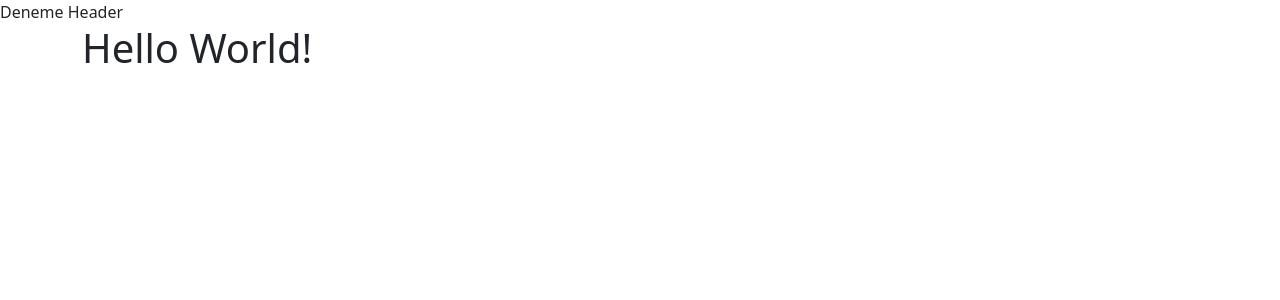
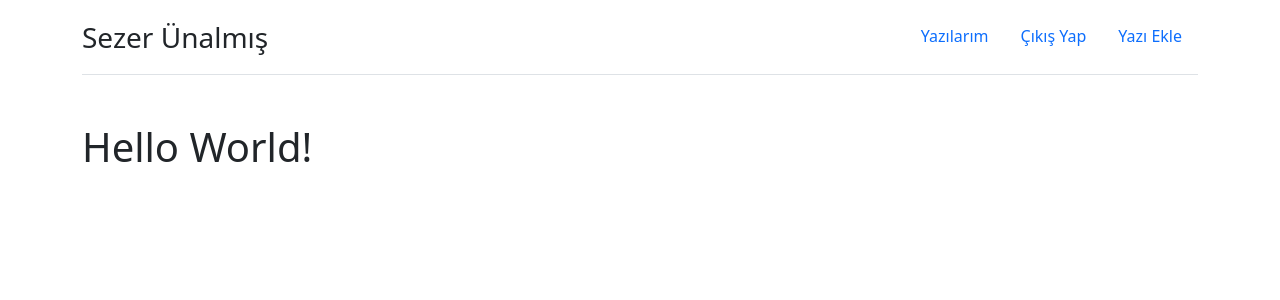
Before and after one commit to Sezer5/VueFirebaseProject, a Vue app: page / in a window 1280 px wide. Shown: the top 300 px of the page. Built offline with nearby package versions, Linux system fonts and the light colour scheme.

Commit message:
Anasayfa Css Düzenlemeleri

```diff
--- a/src/components/Header.vue
+++ b/src/components/Header.vue
@@ -1,6 +1,21 @@
 <template>
-    <div>
-        Deneme Header
+    <div class="container">
+        <header class="d-flex py-3 border-bottom mb-5">
+            <a to="/" class="me-auto text-decoration-none text-dark">
+                <span class="fs-3">Sezer Ünalmış</span>
+            </a>
+            <ul class="nav nav-pills">
+                <li class="nav-item">
+                    <a class="nav-link"  to="/">Yazılarım</a>
+                </li>
+                <li class="nav-item">
+                    <a class="nav-link" to="#">Çıkış Yap</a>
+                </li>
+                <li class="nav-item">
+                    <a class="nav-link" to="#">Yazı Ekle</a>
+                </li>
+            </ul>
+        </header>
     </div>
 </template>
 
```
